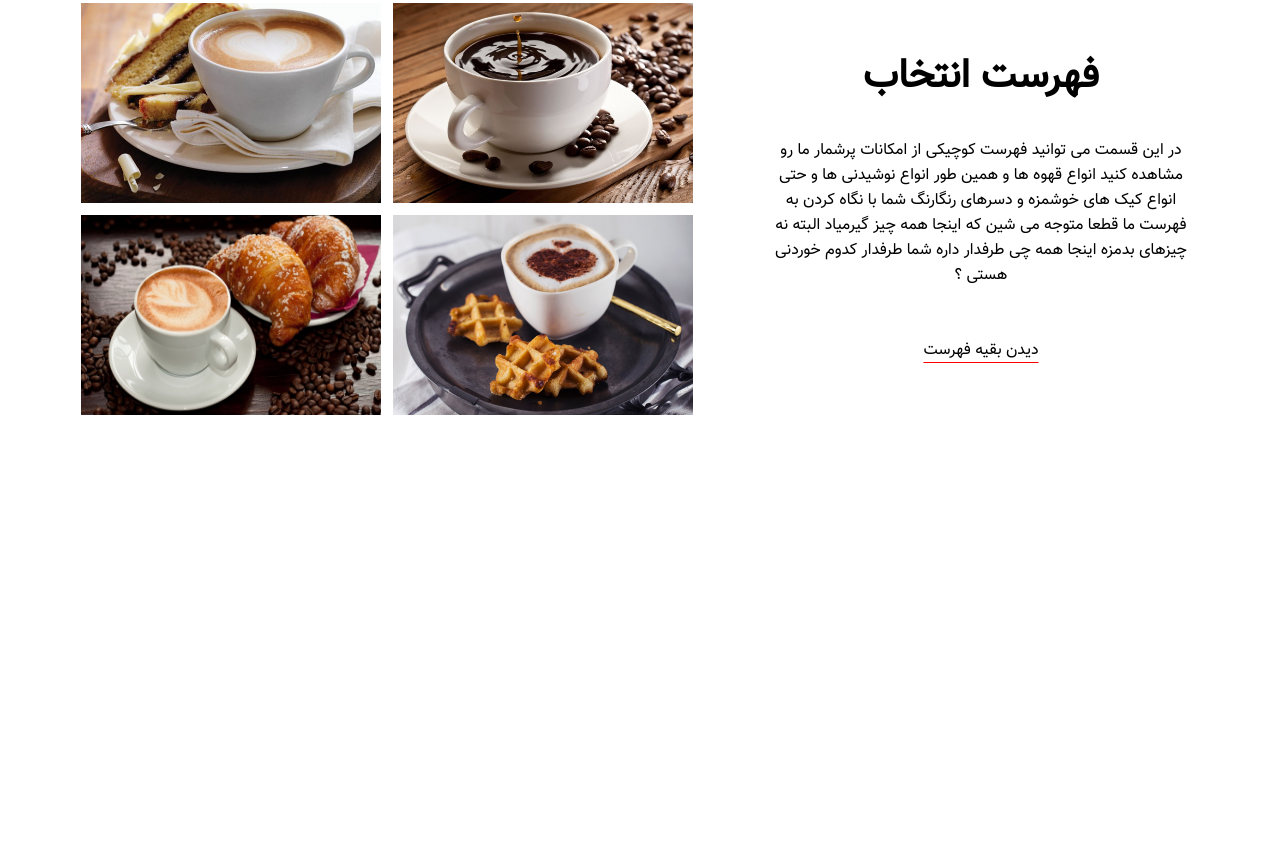
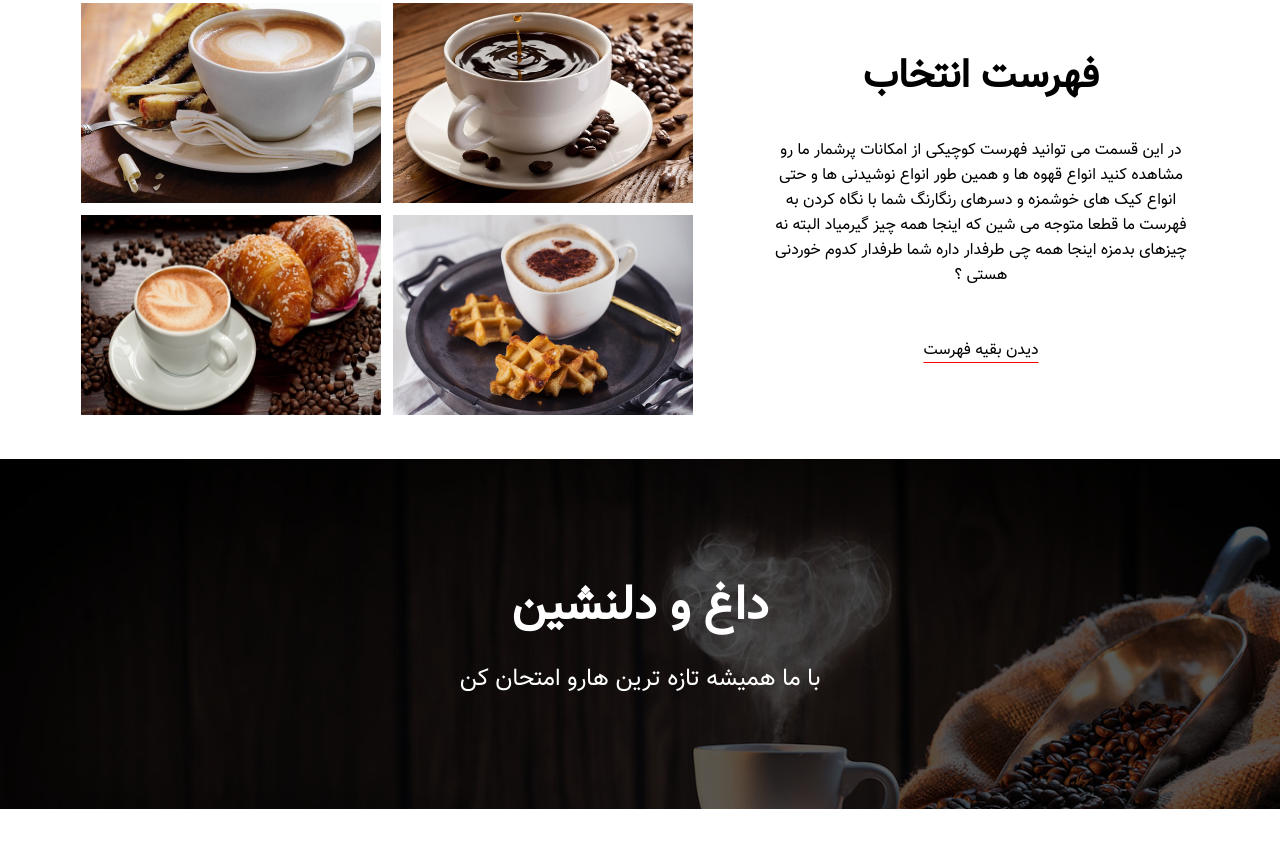
Before and after one commit to mzn1381/HtmlCssMiniProject_1, a plain HTML site: page index.html in a window 1280 px wide. Shown: the part 1827-2674 px from the top of the page. Before the commit the page ends 2286 px from the top, so only its background shows below. Drawn offline with Linux system fonts and the light colour scheme; files whose address does not match are found by name.

Commit message:
1400/09/02

```diff
--- a/CSS/Style.css
+++ b/CSS/Style.css
@@ -27,7 +27,7 @@ a {
 .header {
     width: 100%;
     height: 100vh;
-    background-color: rgba(0, 0, 0, 0.7);
+    background-color: rgba(0, 0, 0, 0.65);
     background-image: url('../images/bakcground-header.jpg');
     background-blend-mode: color;
     background-position: center;
@@ -38,7 +38,7 @@ a {
 .container {
     display: flex;
     justify-content: space-around;
-    background-color: rgba(0, 0, 0, 0.8);
+    background-color: rgba(0, 0, 0, 0.65);
 }
 
 .logo-img {
@@ -129,7 +129,7 @@ li {
 
 .our-story {
     height: 400px;
-    background-color: rgba(0, 0, 0, 0.7);
+    background-color: rgba(0, 0, 0, 0.65);
     background-image: url('../images/backtwo.jpg');
     background-blend-mode: color;
     background-size: cover;
@@ -204,3 +204,38 @@ li {
     padding-bottom: 10px;
     text-underline-offset: 8px
 }
+
+.with-us {
+    padding-top: 50px;
+    background-image: url(../images/hot.jpeg);
+    background-color: rgba(0, 0, 0, 0.65);
+    background-blend-mode: color;
+    background-size: cover;
+    background-attachment: fixed;
+    height: 300px;
+    width: 100%;
+    display: flex;
+    justify-content: center;
+    align-items: center;
+    margin-bottom: 100px;
+}
+
+.with-us-description {
+    display: flex;
+    justify-content: center;
+    align-items: center;
+    flex-direction: column;
+    padding-bottom: 50px;
+}
+
+.with-us-description h1 {
+    color: white;
+    font-size: 3rem;
+    font-weight: bolder;
+    margin-bottom: 15px;
+}
+
+.with-us-description p {
+    font-size: 1.5rem;
+    color: white;
+}
--- a/index.html
+++ b/index.html
@@ -75,8 +75,15 @@
                 <img src="images/menu4.jpg" class="image-4" alt="images/menu4.jpg">
             </div>
         </div>
+    </section>
 
+    <section class="with-us">
+        <div class="with-us-description">
+            <h1>داغ و دلنشین</h1>
+            <p>با ما همیشه تازه ترین هارو امتحان کن</p>
+        </div>
     </section>
+
 
 
 </body>
```
